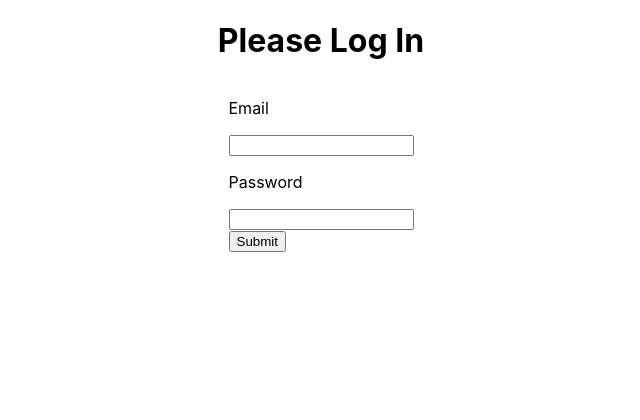
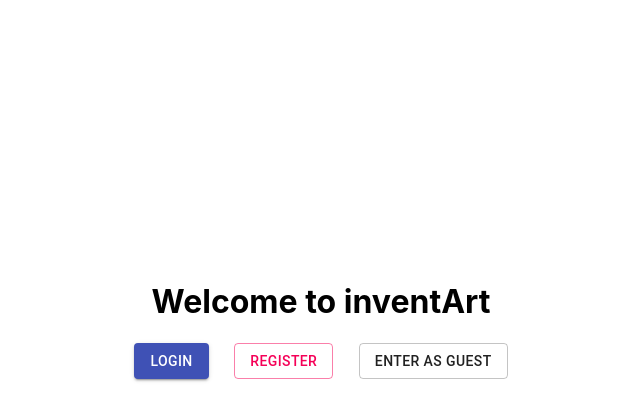
Before and after one commit to 3x9equals27/inventart-web, a React (Create React App) app: page / in a window 1280 px wide. Shown: the top 420 px of the page, without its empty margins (319-959 px from the left). Built offline with nearby package versions, Linux system fonts and the light colour scheme.

Commit message:
added landing page and email verification

```diff
--- a/src/routes.tsx
+++ b/src/routes.tsx
@@ -1,4 +1,4 @@
-import { Route, Switch, Redirect } from 'react-router-dom';
+import { Route, Switch, Redirect, useHistory } from 'react-router-dom';
 import styles from './routes.module.css'
 import NavBar from './components/NavBar/NavBar';
 import App from './views/app/App'
@@ -16,18 +16,33 @@ import axios from 'axios';
 import { config } from './config';
 import Login from './standalone/Login/Login';
 import useToken from './hooks/useToken';
+import LandingPage from './standalone/LandingPage/LandingPage';
 const queryString = require('query-string');
 
 export const Routes = () => {
+  const history = useHistory();
   const { token, setToken, logout } = useToken();
 
+  function setLoginToken(userToken:string):void {
+    history.push('/');
+    setToken(userToken);
+  }
+
+  if(window.location.pathname === '/verify-email'){
+    const qs = queryString.parse(window.location.search);
+    return <VerifyEmailPage verificationCode={qs.guid} />
+  }
+  if(!token && window.location.pathname === '/login'){
+    return <Login setToken={setLoginToken} />
+  }
+
   if (!token) {
-    return <Login setToken={setToken} />
+    return <LandingPage setToken={setLoginToken} />
   }
 
   console.warn('after logout',token);
 
-  return <div>YOU SHALL NOT PASS<button onClick={() => logout()}>Logout</button></div>;
+  return <div>YOU SHALL NOT PASS<button onClick={() => logout()}>Logout</button>{token}</div>;
 
   /*
   const { isAuthenticated, error, isLoading, loginWithRedirect, user, token: cenas, role } = useAuthentication();
--- /dev/null
+++ b/src/standalone/LandingPage/LandingPage.module.css
@@ -0,0 +1,31 @@
+.pageWrapper {
+  width: 100vw;
+  height: 80vh;
+  display: flex;
+  flex-direction: column;
+  align-items: center;
+  justify-content: center;
+}
+.doors {
+  display: flex;
+  flex-direction: row;
+  align-items: center;
+  justify-content: center;
+}
+.door {
+  display: flex;
+  flex-direction: column;
+  align-items: center;
+  justify-content: center;
+  margin-left: 1vw;
+  margin-right: 1vw;
+}
+.doorButton {
+  display: flex;
+  flex-direction: column;
+  align-items: center;
+  justify-content: center;
+}
+.welcomeText {
+
+}
--- /dev/null
+++ b/src/standalone/LandingPage/LandingPage.tsx
@@ -0,0 +1,41 @@
+import { Button } from '@material-ui/core';
+import axios from 'axios';
+import React, { Dispatch, FormEvent, SetStateAction, useState } from 'react';
+import { config } from '../../config';
+import styles from './LandingPage.module.css';
+
+export interface LandingPageInterface {
+  setToken: (token: string) => void
+}
+
+export const LandingPage: React.FC<LandingPageInterface> = ({
+  setToken
+}) => {
+  return (
+    <div className={styles.pageWrapper}>
+       <div className={styles.welcomeText}>
+        <h1>Welcome to inventArt</h1>
+       </div>
+      <div className={styles.doors}>
+        <div className={styles.door}>
+          {/* <div className={styles.doorText}>option 1</div> */}
+          <div className={styles.doorButton}>
+            <Button variant='contained' color='primary' onClick={() => { window.location.href = '/login' }}>Login</Button>
+          </div>
+        </div>
+        <div className={styles.door}>
+          {/* <div className={styles.doorText}>option 2</div> */}
+          <div className={styles.doorButton}><Button variant='outlined' color='secondary'>Register</Button></div>
+        </div>
+        <div className={styles.door}>
+          {/* <div className={styles.doorText}>Enter as guest</div> */}
+          <div className={styles.doorButton}><Button variant='outlined'>Enter as guest</Button></div>
+        </div>
+      </div>
+    </div>
+  )
+}
+
+
+
+export default LandingPage;
--- a/src/standalone/Login/Login.module.css
+++ b/src/standalone/Login/Login.module.css
@@ -1,5 +1,8 @@
 .loginWrapper {
+  width: 100vw;
+  height: 80vh;
   display: flex;
   flex-direction: column;
   align-items: center;
+  justify-content: center;
 }
--- a/src/standalone/Login/Login.tsx
+++ b/src/standalone/Login/Login.tsx
@@ -61,6 +61,4 @@ export const Login: React.FC<LoginInterface> = ({
   )
 }
 
-
-
 export default Login;
--- a/src/standalone/NoAccessPage/NoAccessPage.module.css
+++ b/src/standalone/NoAccessPage/NoAccessPage.module.css
@@ -5,6 +5,4 @@
   flex-direction: column;
   align-items: center;
   justify-content: center;
-  justify-items: center;
-  text-align: center;
 }
--- a/src/standalone/VerifyEmailPage/VerifyEmailPage.module.css
+++ b/src/standalone/VerifyEmailPage/VerifyEmailPage.module.css
@@ -5,6 +5,4 @@
   flex-direction: column;
   align-items: center;
   justify-content: center;
-  justify-items: center;
-  text-align: center;
 }
--- a/src/standalone/VerifyEmailPage/VerifyEmailPage.tsx
+++ b/src/standalone/VerifyEmailPage/VerifyEmailPage.tsx
@@ -1,11 +1,54 @@
-import React from 'react';
+import { Button, CircularProgress } from '@material-ui/core';
+import axios from 'axios';
+import React, { useEffect, useState } from 'react';
+import { config } from '../../config';
 import styles from './VerifyEmailPage.module.css';
 
-export const VerifyEmailPage: React.FC = () => {
+export const VerifyEmailPage: React.FC<{
+  verificationCode: string
+}> = ({
+  verificationCode
+}) => {
+  const [verification, setVerification] = useState<{ loading: boolean, verified: boolean }>({
+    loading: false,
+    verified: false
+  });
+
+  useEffect(() => {
+    (async () => {
+      //
+      var verificationResult: boolean = await axios.post(`${config.apiRoot}/auth/verify?verificationGuid=${verificationCode}`, {
+        headers: {
+        }
+      })
+        .then(res => {
+          return true;
+        }).catch(err => {
+          return false;
+        });
+      setVerification(x => { return { loading: false, verified: verificationResult } });
+      //
+    })();
+  }, []);
+
+  if (verification.loading) {
+    return <div className={styles.centeredContent}>
+      <CircularProgress />
+    </div>;
+  }
+
+  if (verification.verified) {
+    return <div className={styles.centeredContent}>
+      <div>Email verified</div>
+      <div>
+        <Button variant='outlined' color='primary' onClick={() => { window.location.href = '/login' }}>Procede to Login</Button>
+      </div>
+    </div>;
+  }
+
   return <div className={styles.centeredContent}>
-  <div>Please verify your email</div>
-  <div>Check your inbox for the link to verify your account.</div>
-</div>;
+    <div>Verification failed</div>
+  </div>;
 };
 
 export default VerifyEmailPage;
```
Also changed, not shown: src/views/ShowModel/ShowModel.module.css (line endings or trailing spaces).
